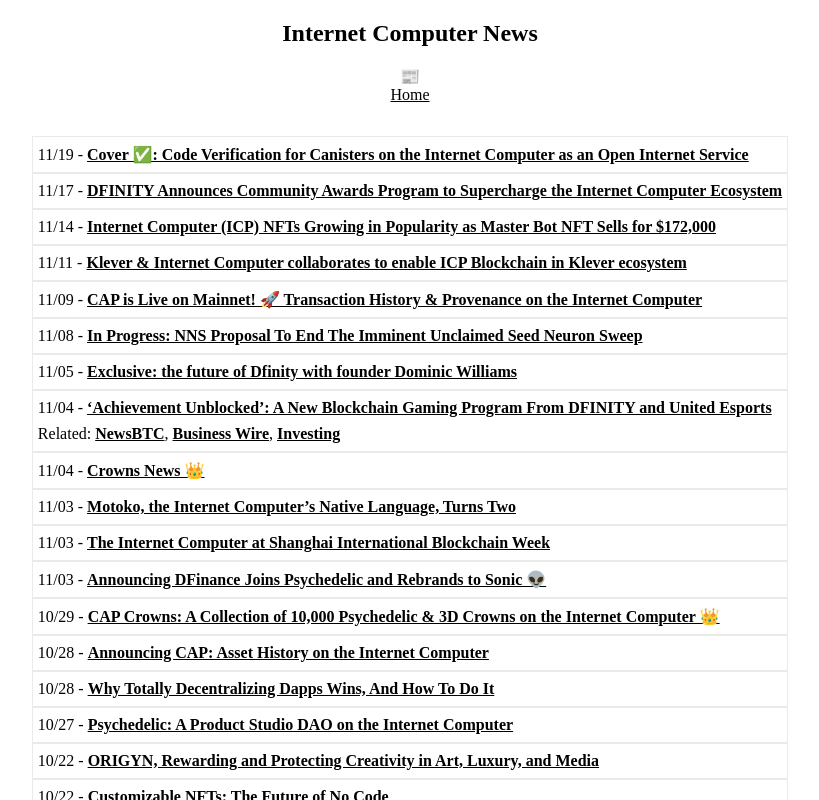
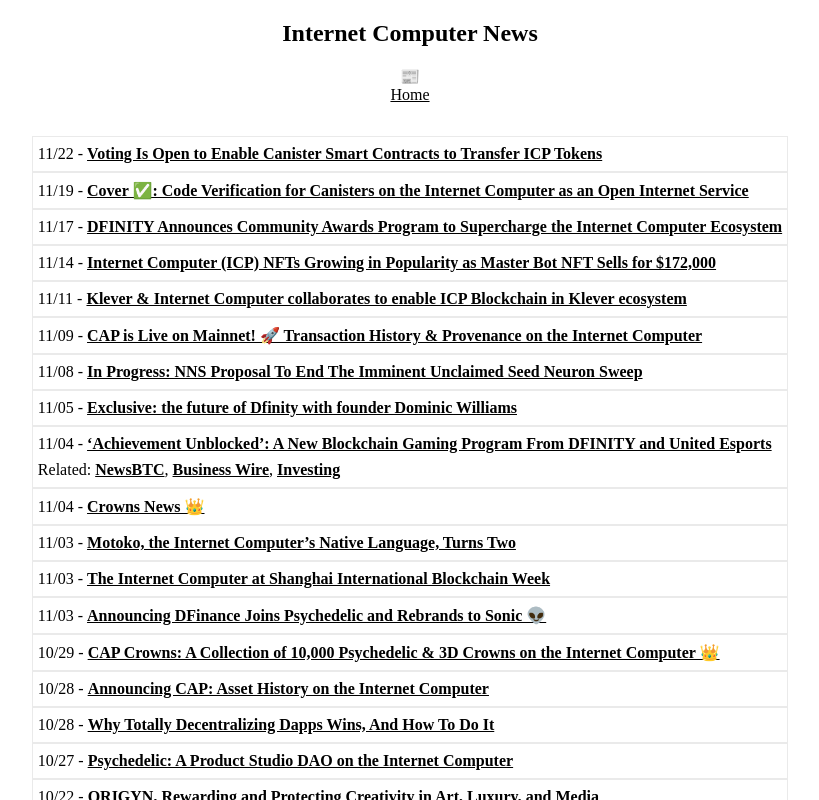
Before and after one commit to rjlucasm/ictoday, a Next.js app: page /news/2021 in a window 1280 px wide. Shown: the top 800 px of the page, without its empty margins (230-1049 px from the left). Built offline with nearby package versions, Linux system fonts and the light colour scheme.

Commit message:
News 11/22

```diff
--- a/pages/news/2021.js
+++ b/pages/news/2021.js
@@ -17,6 +17,9 @@
             <Link href="/"><a style={{ color: 'inherit' }}>Home</a></Link>
 
             <div className="pagesgrid">
+            <div className="pagescard">11/22 -&nbsp;
+                <a href="https://medium.com/dfinity/voting-is-open-to-enable-canister-smart-contracts-to-transfer-icp-tokens-a563911a8f29" target="_blank" rel="noopener noreferrer">Voting Is Open to Enable Canister Smart Contracts to Transfer ICP Tokens</a>
+            </div>
             <div className="pagescard">11/19 -&nbsp;
                 <a href="https://medium.com/@cover_ois/cover-code-verification-for-canisters-on-the-internet-computer-as-an-open-internet-service-129b9b9ddbb9" target="_blank" rel="noopener noreferrer">Cover ✅: Code Verification for Canisters on the Internet Computer as an Open Internet Service</a>
             </div>
```
